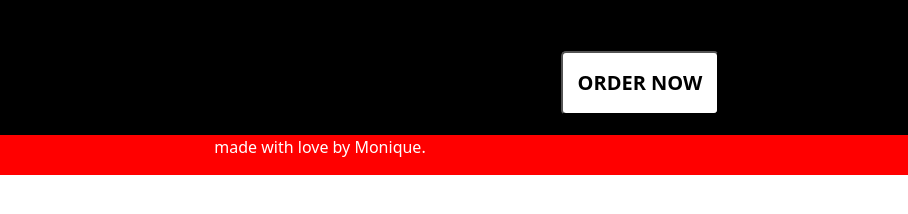
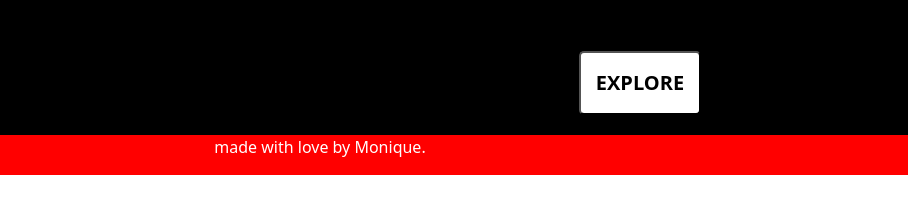
Before and after one commit to Moni-que/pizza-Joint, a plain HTML site: page index.html in a window 1280 px wide. Shown: the part 460-674 px from the top of the page, 0-908 px from the left. Drawn offline with nearby package versions, Linux system fonts and the light colour scheme.

Commit message:
rename the button

```diff
--- a/index.html
+++ b/index.html
@@ -35,7 +35,7 @@
         </div>
         <div class="button">
             <a href="order.html">
-                <button>ORDER NOW</button>
+                <button>EXPLORE</button>
             </a>
         </div>
         <div class="row text-center" id="footer">
```
